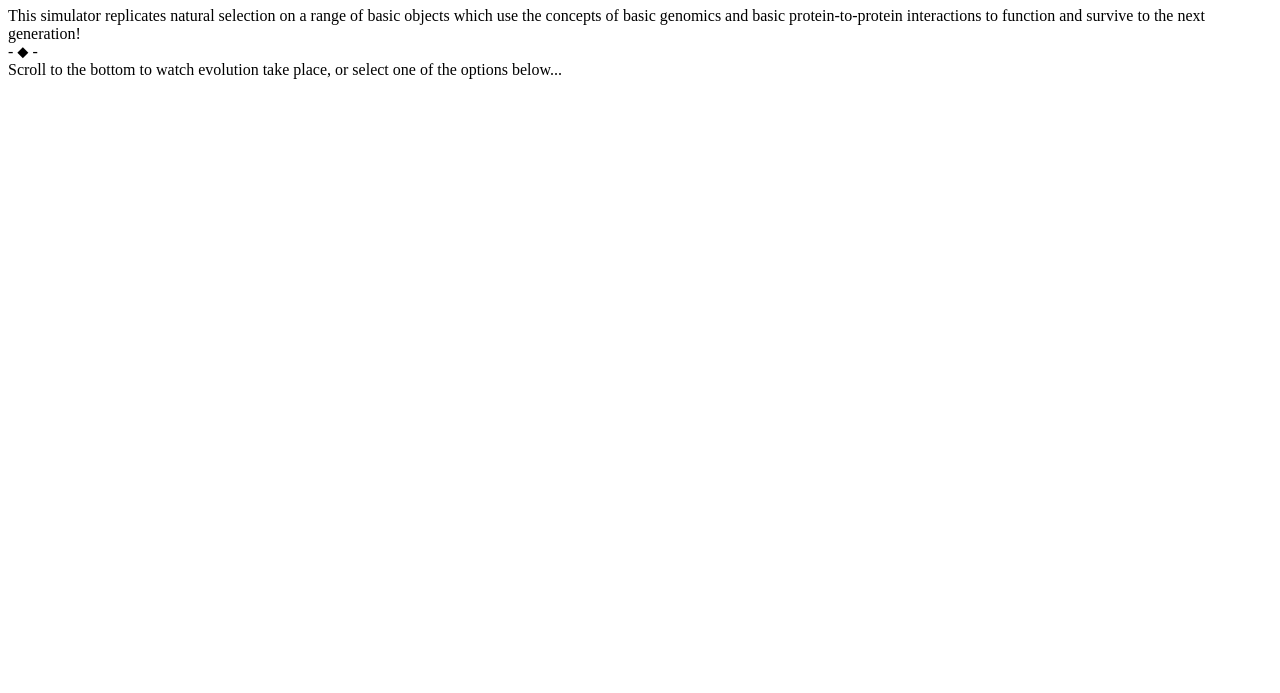
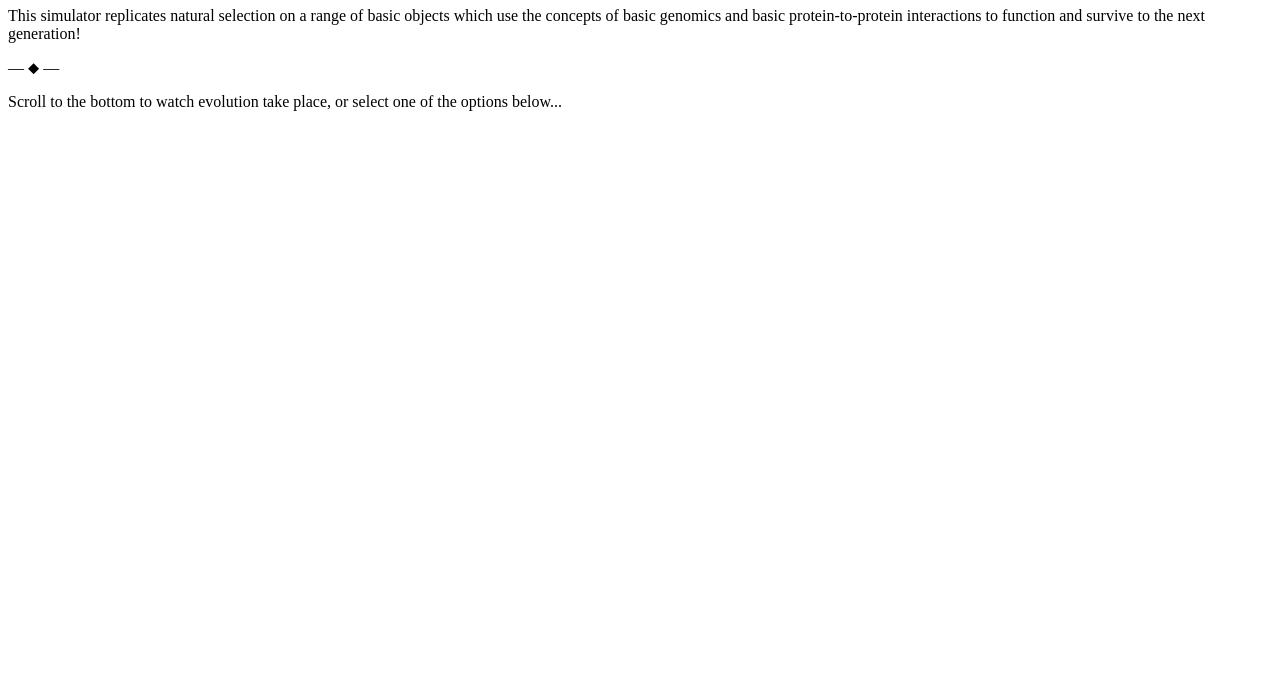
Before and after one commit to kersh2000/Evolution-Simulator, a website: page src/index.html in a window 1280 px wide. Shown: the part 107-800 px from the top of the page. Drawn offline with Linux system fonts and the light colour scheme.

Commit message:
Split header description into p elements

```diff
--- a/src/index.html
+++ b/src/index.html
@@ -24,15 +24,15 @@
 
     <h1>Evolution Simulator</h1>
 
-    <p class="main-description">
+    <section class="header-description">
 
-      This simulator replicates natural selection on a range of basic objects which use the concepts of basic genomics and basic protein-to-protein interactions to function and survive to the next generation!
+      <p class="top">This simulator replicates natural selection on a range of basic objects which use the concepts of basic genomics and basic protein-to-protein interactions to function and survive to the next generation!</p>
 
-      <br> - &#11045; - <br>
+      <p class="mid">&#8213; &#11045; &#8213;</p>
 
-      Scroll to the bottom to watch evolution take place, or select one of the options below...
+      <p class="btm">Scroll to the bottom to watch evolution take place, or select one of the options below...</p>
 
-    </p>
+    </section>
 
     <nav>
 
```
